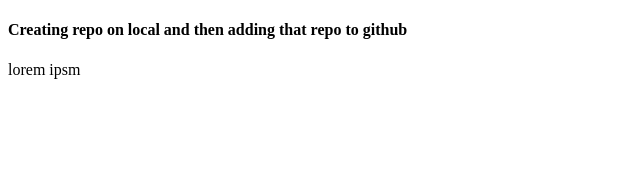
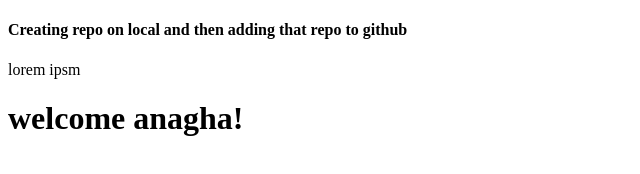
Before and after one commit to anagha-sawant/existing-git-repo, a plain HTML site: page index.html in a window 1280 px wide. Shown: the whole page, without its empty margins (0-640 px from the left). Drawn offline with Linux system fonts and the light colour scheme.

Commit message:
adding welcome msg

```diff
--- a/index.html
+++ b/index.html
@@ -6,5 +6,6 @@
     <body>
         <h4>Creating repo on local and then adding that repo to github</h4>
         <p>lorem ipsm</p>
+        <h1>welcome anagha!</h1>
     </body>
 </html>
```
